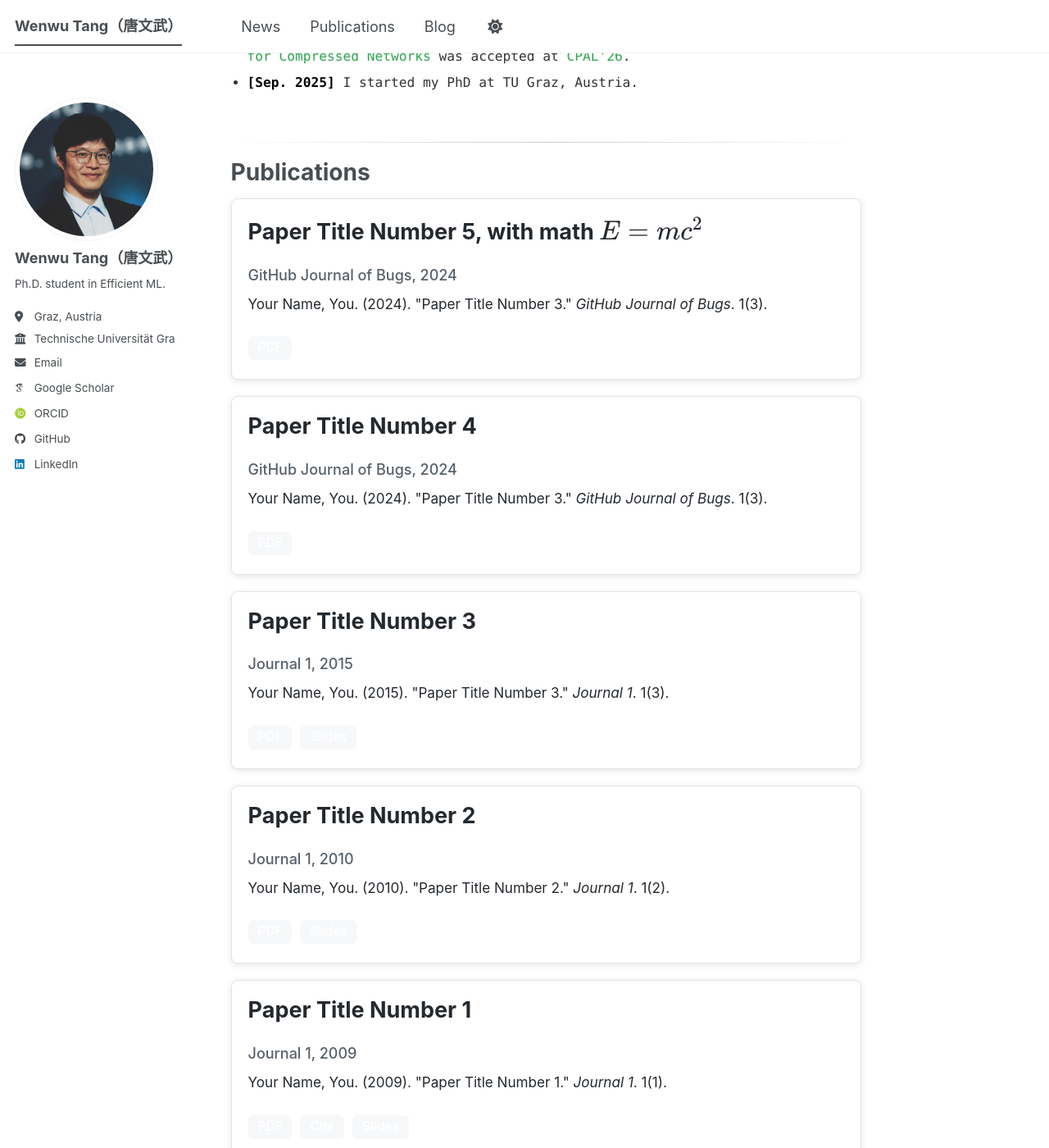
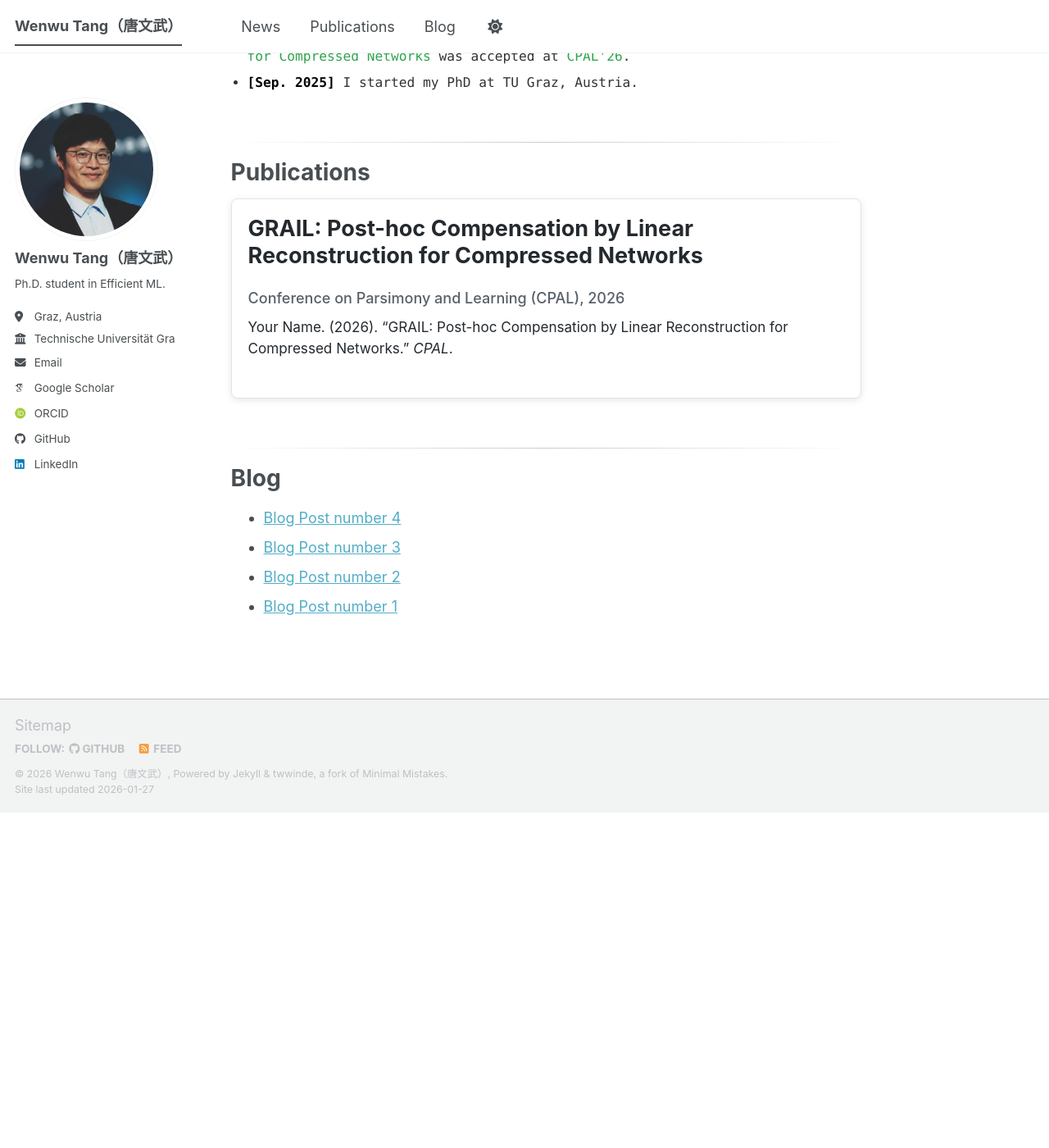
Before and after one commit to TWWinde/TWWinde.github.io, a Jekyll site: the page built from _pages/about.md, in a window 1280 px wide and 1400 px high, scrolled down 923 px. Shown: the whole window at 82% size. Built offline with Jekyll 4.4.1, drawn with Linux system fonts in a browser that asks for light colours; some web fonts are replaced; a script bundle is joined from its source files by our own code; library files that are not in the unit come from our copies; after the commit the page ends 1914 px from its top, so only the background shows below that.

Commit message:
update publications: keep only GRAIL

```diff
--- a/_data/cv.json
+++ b/_data/cv.json
@@ -45,9 +45,9 @@
     {
       "name": "GRAIL: Post-hoc Compensation by Linear Reconstruction for Compressed Networks",
       "publisher": "Conference on Parsimony and Learning (CPAL)",
-      "releaseDate": "2024-02-17",
-      "website": "https://twwinde.github.io/files/paper3.pdf",
-      "summary": "paper"
+      "releaseDate": "2026-01-01",
+      "website": "",
+      "summary": ""
     }
   ],
   "presentations": [
--- a/_publications/2009-10-01-paper-title-number-1.md
+++ /dev/null
@@ -1,14 +0,0 @@
----
-title: "Paper Title Number 1"
-collection: publications
-category: manuscripts
-permalink: /publication/2009-10-01-paper-title-number-1
-excerpt: 'This paper is about the number 1. The number 2 is left for future work.'
-date: 2009-10-01
-venue: 'Journal 1'
-slidesurl: 'https://twwinde.github.io/files/slides1.pdf'
-paperurl: 'https://twwinde.github.io/files/paper1.pdf'
-bibtexurl: 'https://twwinde.github.io/files/bibtex1.bib'
-citation: 'Your Name, You. (2009). &quot;Paper Title Number 1.&quot; <i>Journal 1</i>. 1(1).'
----
-The contents above will be part of a list of publications, if the user clicks the link for the publication than the contents of section will be rendered as a full page, allowing you to provide more information about the paper for the reader. When publications are displayed as a single page, the contents of the above "citation" field will automatically be included below this section in a smaller font.
--- a/_publications/2010-10-01-paper-title-number-2.md
+++ /dev/null
@@ -1,14 +0,0 @@
----
-title: "Paper Title Number 2"
-collection: publications
-category: manuscripts
-permalink: /publication/2010-10-01-paper-title-number-2
-excerpt: 'This paper is about the number 2. The number 3 is left for future work.'
-date: 2010-10-01
-venue: 'Journal 1'
-slidesurl: 'https://twwinde.github.io/files/slides2.pdf'
-paperurl: 'https://twwinde.github.io/files/paper2.pdf'
-citation: 'Your Name, You. (2010). &quot;Paper Title Number 2.&quot; <i>Journal 1</i>. 1(2).'
----
-
-The contents above will be part of a list of publications, if the user clicks the link for the publication than the contents of section will be rendered as a full page, allowing you to provide more information about the paper for the reader. When publications are displayed as a single page, the contents of the above "citation" field will automatically be included below this section in a smaller font.
--- a/_publications/2015-10-01-paper-title-number-3.md
+++ /dev/null
@@ -1,14 +0,0 @@
----
-title: "Paper Title Number 3"
-collection: publications
-category: manuscripts
-permalink: /publication/2015-10-01-paper-title-number-3
-excerpt: 'This paper is about the number 3. The number 4 is left for future work.'
-date: 2015-10-01
-venue: 'Journal 1'
-slidesurl: 'https://twwinde.github.io/files/slides3.pdf'
-paperurl: 'https://twwinde.github.io/files/paper3.pdf'
-citation: 'Your Name, You. (2015). &quot;Paper Title Number 3.&quot; <i>Journal 1</i>. 1(3).'
----
-
-The contents above will be part of a list of publications, if the user clicks the link for the publication than the contents of section will be rendered as a full page, allowing you to provide more information about the paper for the reader. When publications are displayed as a single page, the contents of the above "citation" field will automatically be included below this section in a smaller font.
--- a/_publications/2025-06-08-paper-title-number-5.md
+++ /dev/null
@@ -1,13 +0,0 @@
----
-title: "Paper Title Number 5, with math $$E=mc^2$$"
-collection: publications
-category: conferences
-permalink: /publication/2024-02-17-paper-title-number-4
-excerpt: 'This paper is about a famous math equation, $$E=mc^2$$'
-date: 2024-02-17
-venue: 'GitHub Journal of Bugs'
-paperurl: 'https://twwinde.github.io/files/paper3.pdf'
-citation: 'Your Name, You. (2024). &quot;Paper Title Number 3.&quot; <i>GitHub Journal of Bugs</i>. 1(3).'
----
-
-Using [MathJax](https://www.mathjax.org/) in the description is supported - $$E=mc^2$$ - however, the use must be mindful that the default delimiters are `$$...$$` and `\\[...\\]` which differs from the `$...$` that is typically expected.
--- /dev/null
+++ b/_publications/2026-01-01-grail.md
@@ -0,0 +1,9 @@
+---
+title: "GRAIL: Post-hoc Compensation by Linear Reconstruction for Compressed Networks"
+collection: publications
+permalink: /publication/grail-cpal
+date: 2026-01-01
+venue: 'Conference on Parsimony and Learning (CPAL)'
+citation: 'Your Name. (2026). "GRAIL: Post-hoc Compensation by Linear Reconstruction for Compressed Networks." <i>CPAL</i>.'
+---
+This paper proposes GRAIL, a post-hoc compensation method for compressed networks.
```
Also changed, not shown: _publications/2024-02-17-paper-title-number-4.md (deleted, +0 -13 lines).
